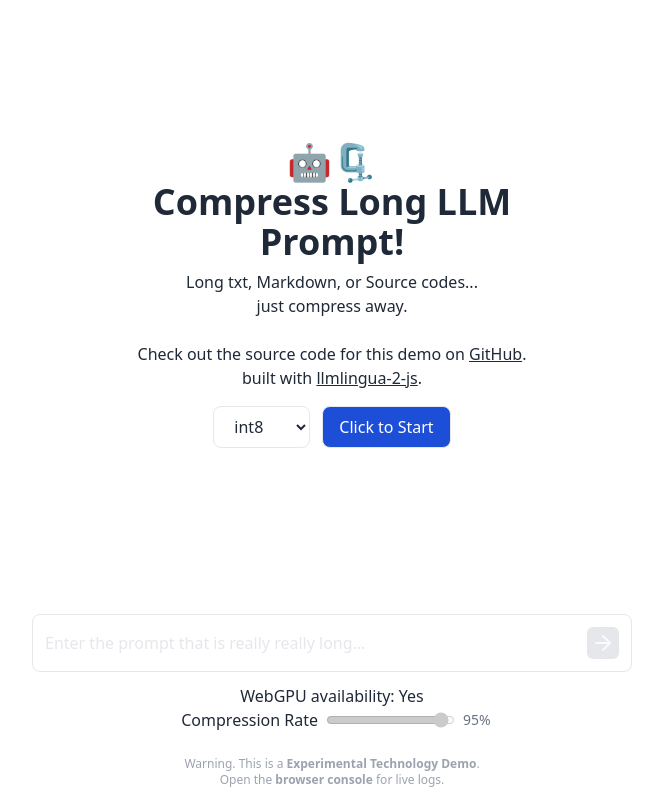
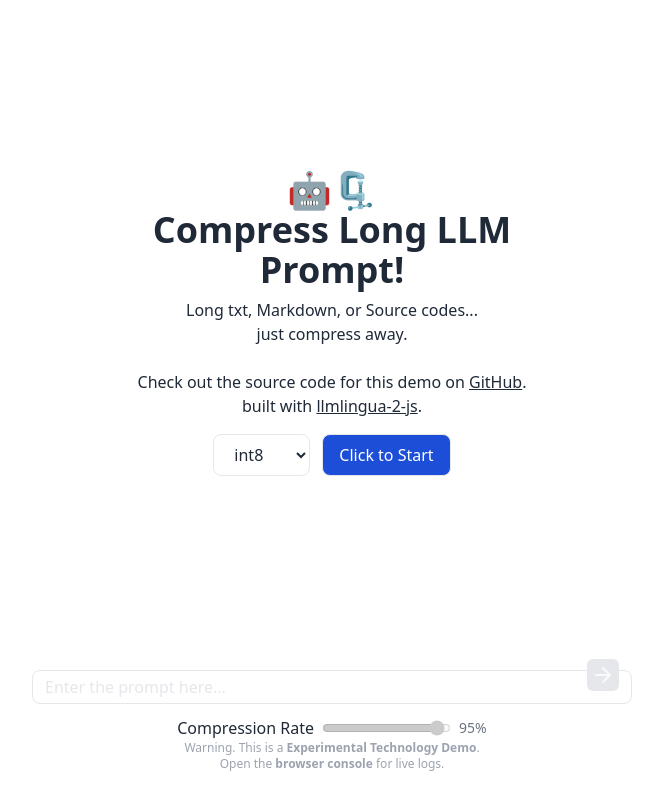
Before and after one commit to atjsh/llmlingua-2-js, a React (Vite) app in the folder examples/react-vite-webgpu/: page / in a window 1280 px wide. Shown: the whole page, without its empty margins (308-971 px from the left). Built offline with nearby package versions, Linux system fonts and the light colour scheme.

Commit message:
feat: update webgpu requirement
Signed-off-by: 전성훈 / SUNG HOON CHON <letaem77@gmail.com>

```diff
--- a/examples/react-vite-webgpu/src/App.jsx
+++ b/examples/react-vite-webgpu/src/App.jsx
@@ -1,4 +1,4 @@
-import { useEffect, useState, useRef } from "react";
+import { useEffect, useRef, useState } from "react";
 
 import Chat from "./components/Chat";
 import ArrowRightIcon from "./components/icons/ArrowRightIcon";
@@ -354,8 +354,8 @@ function App() {
         <div className="mt-2 border dark:bg-gray-700 rounded-lg w-[600px] max-w-[80%] max-h-[200px] mx-auto relative mb-3 flex">
           <textarea
             ref={textareaRef}
-            className="scrollbar-thin w-[550px] dark:bg-gray-700 px-3 py-4 rounded-lg bg-transparent border-none outline-none text-gray-800 disabled:text-gray-400 dark:text-gray-200 placeholder-gray-500 dark:placeholder-gray-400 disabled:placeholder-gray-200 resize-none disabled:cursor-not-allowed"
-            placeholder="Enter the prompt that is really really long..."
+            className="scrollbar-thin w-[550px] dark:bg-gray-700 px-3 py-1 rounded-lg bg-transparent border-none outline-none text-gray-800 disabled:text-gray-400 dark:text-gray-200 placeholder-gray-500 dark:placeholder-gray-400 disabled:placeholder-gray-200 resize-none disabled:cursor-not-allowed"
+            placeholder="Enter the prompt here..."
             type="text"
             rows={1}
             value={input}
@@ -394,19 +394,7 @@ function App() {
             </div>
           )}
         </div>
-        <div className="flex flex-col items-center space-x-2 mb-2">
-          <div>
-            WebGPU availability:{" "}
-            <span className="font-medium">
-              {IS_WEBGPU_AVAILABLE ? "Yes" : "No"}
-            </span>{" "}
-            <br />
-            {deviceMode && (
-              <>
-                Device Mode: <span className="font-medium">{deviceMode}</span>
-              </>
-            )}
-          </div>
+        <div className="flex flex-col items-center">
           <div className="flex items-center gap-2">
             <label htmlFor="compressionRate">Compression Rate</label>
             <input
@@ -423,13 +411,17 @@ function App() {
               {compressionRate}%
             </span>
           </div>
+          <p className="text-xs text-gray-400 text-center mb-3">
+            Warning. This is a <b>Experimental Technology Demo</b>. <br />
+            Open the <b>browser console</b> for live logs.{" "}
+            {deviceMode && (
+              <>
+                Engine: <span>{deviceMode}</span>
+              </>
+            )}
+          </p>
         </div>
       </div>
-
-      <p className="text-xs text-gray-400 text-center mb-3">
-        Warning. This is a <b>Experimental Technology Demo</b>. <br />
-        Open the <b>browser console</b> for live logs.
-      </p>
     </div>
   );
 }
--- a/examples/react-vite-webgpu/src/long-texts.js
+++ b/examples/react-vite-webgpu/src/long-texts.js
@@ -1,4 +1,9 @@
 export const EXAMPLES = [
+    `
+https://en.wikipedia.org/wiki/Wikipedia
+
+Wikipedia is a free online encyclopedia, written and maintained by a community of volunteers, known as Wikipedians, through open collaboration and the wiki software MediaWiki. Founded by Jimmy Wales and Larry Sanger on January 15, 2001, Wikipedia has been hosted since 2003 by the Wikimedia Foundation, an American nonprofit organization funded mainly by donations from readers. Wikipedia is the largest and most-read reference work in history.
+`,
     `
 대한민국 저작권법. 제1장 총칙. 제3조 (외국인의 저작물).
 (1) 외국인의 저작물은 대한민국이 가입 또는 체결한 조약에 따라 보호된다.
```
